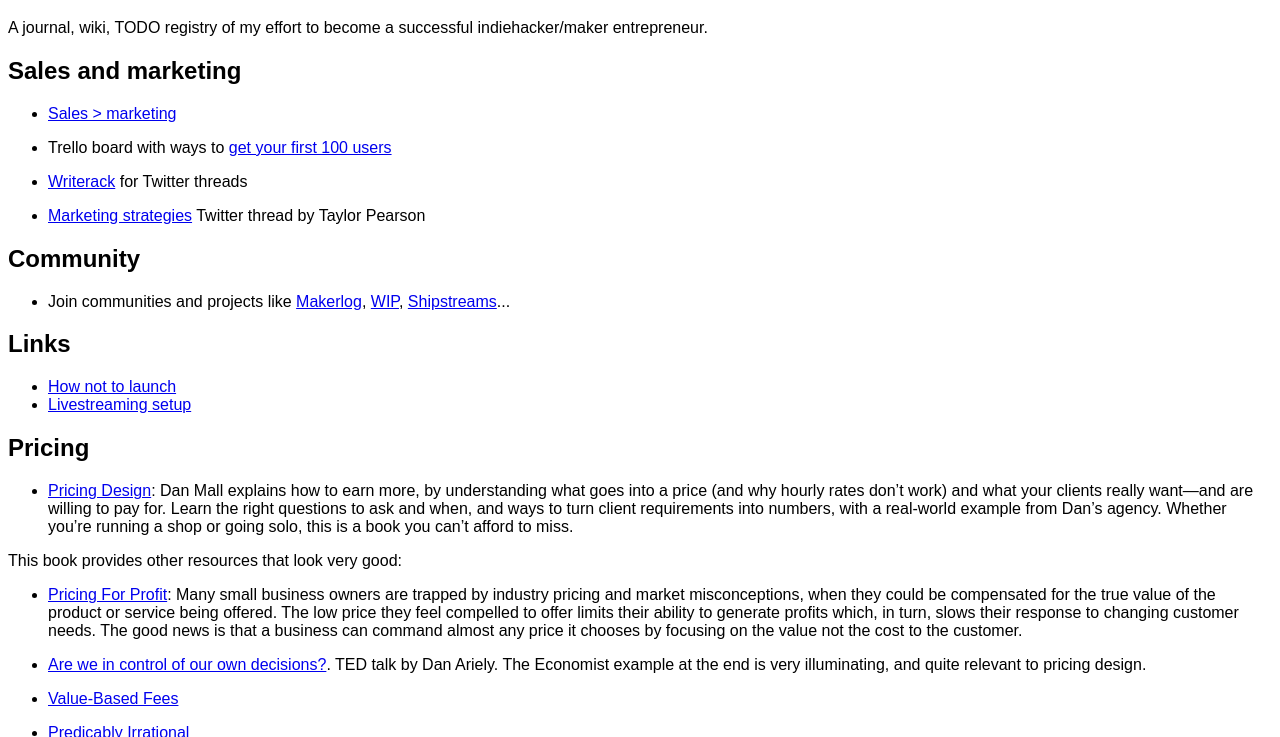
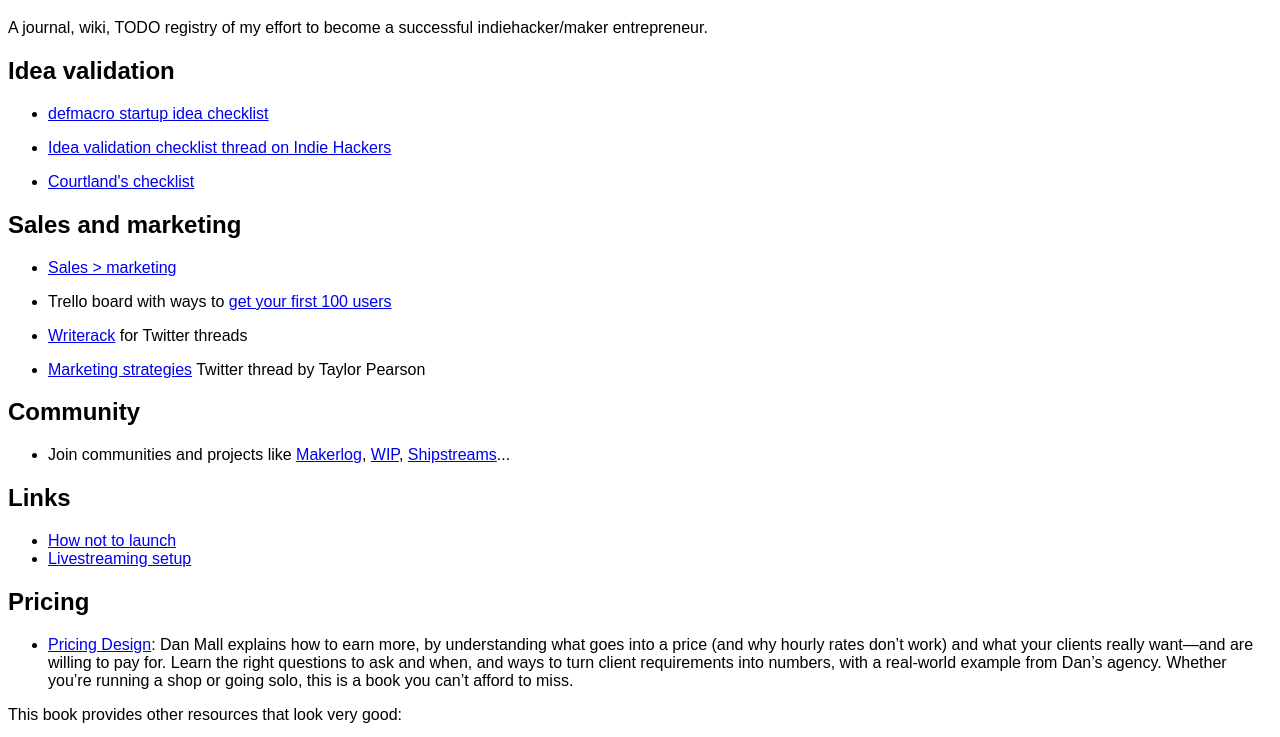
Before and after one commit to raulrpearson/journey-to-maker, a Gatsby site: page / in a window 1280 px wide. Shown: the part 61-798 px from the top of the page. Built offline with nearby package versions, Linux system fonts and the light colour scheme; Gatsby itself is replaced by a stand-in of ours.

Commit message:
Add idea validation checklists

```diff
--- a/src/pages/index.mdx
+++ b/src/pages/index.mdx
@@ -17,6 +17,16 @@
 # <Text text={props.data.site.siteMetadata.title} />
 
 <Paragraph text={props.data.site.siteMetadata.description} />
+
+## Idea validation
+
+- [defmacro startup idea
+  checklist](https://www.defmacro.org/2019/03/26/startup-checklist.html)
+
+- [Idea validation checklist thread on Indie
+  Hackers](https://www.indiehackers.com/forum/what-s-on-your-idea-validation-checklist-c16137b637)
+
+- [Courtland's checklist](https://courtlandschecklist.com/)
 
 ## Sales and marketing
 
```
